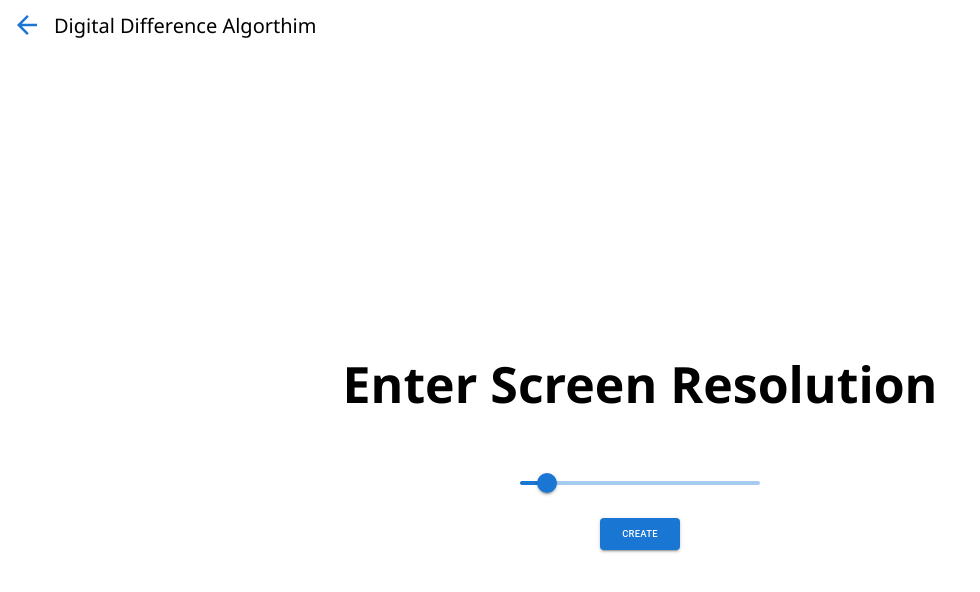
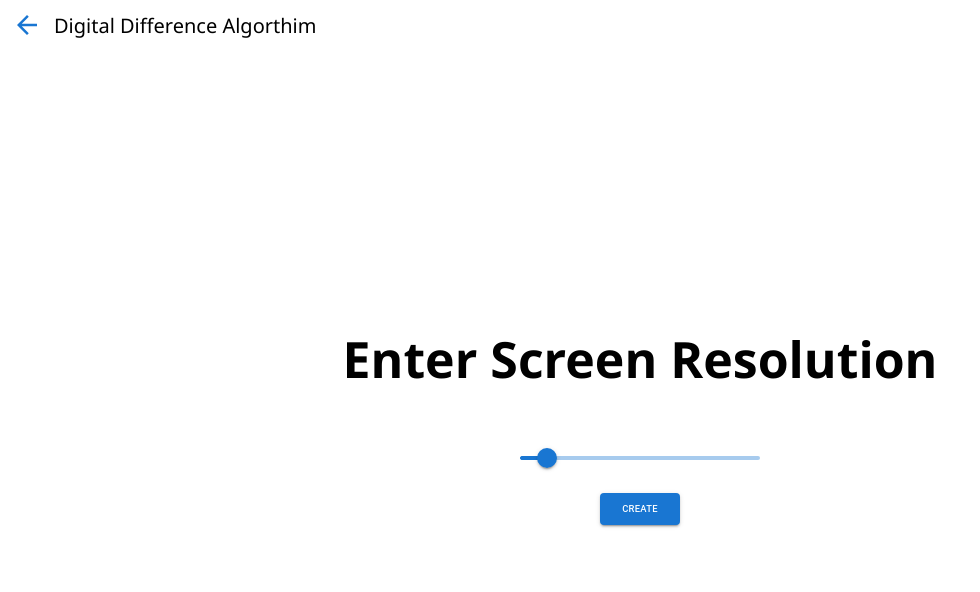
Before and after one commit to unstoppable-tanmay/Tools, a React (Create React App) app: page /ddaalgo in a window 1280 px wide. Shown: the top 592 px of the page, without its empty margins (0-980 px from the left). Built offline with nearby package versions, Linux system fonts and the light colour scheme.

Commit message:
adding height to resolution screen

```diff
--- a/src/Components/Ddalgo.css
+++ b/src/Components/Ddalgo.css
@@ -34,7 +34,7 @@
 
 .before_render_screen {
     width: 100%;
-    height: 100vh;
+    height: calc(100vh - 50px);
     display: flex;
     align-items: center;
     justify-content: center;
```
